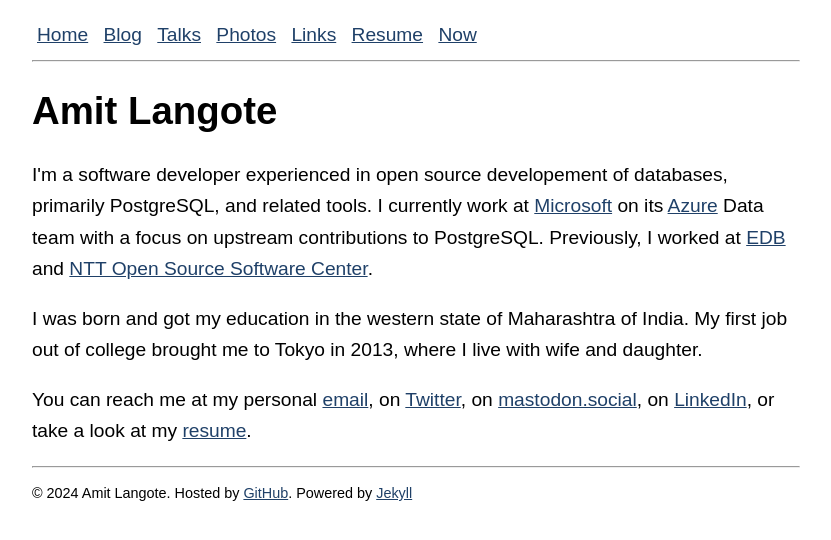
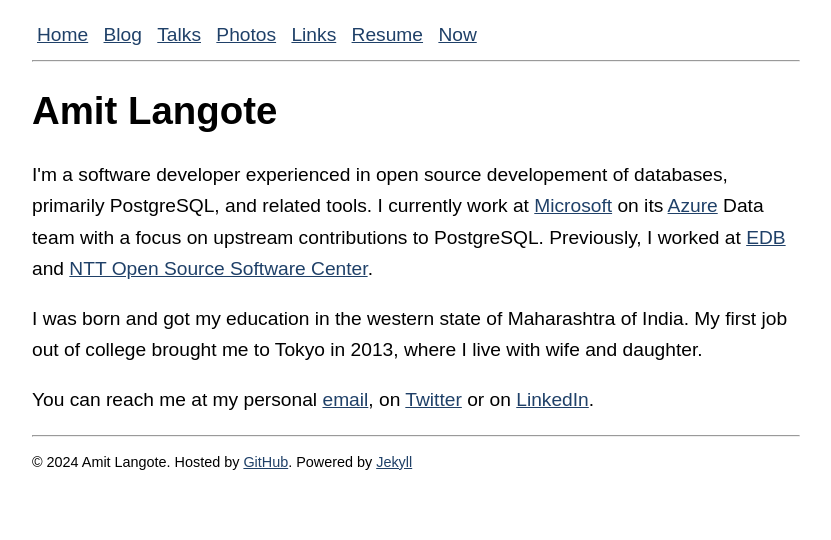
Before and after one commit to amitlan/website, a Jekyll site: the page built from index.md, in a window 1280 px wide. Shown: the top 540 px of the page, without its empty margins (224-1055 px from the left). Built offline with Jekyll 4.4.1, drawn with Linux system fonts in a browser that asks for light colours.

Commit message:
Update index.md

```diff
--- a/index.md
+++ b/index.md
@@ -21,8 +21,5 @@ title: Amit Langote
 
 <p>
   You can reach me at my personal <a href="mailto:amitlangote09@gmail.com">email</a>, on
-  <a href="https://twitter.com/amitlan">Twitter</a>,
-  on <a href="https://mastodon.social/@amitlan">mastodon.social</a>,
-  on <a href="https://linkedin.com/in/amitlan">LinkedIn</a>, or take a look at my
-  <a href="https://s3-ap-northeast-1.amazonaws.com/amitlan.com/files/resume.pdf">resume</a>.
+  <a href="https://twitter.com/amitlan">Twitter</a> or on <a href="https://linkedin.com/in/amitlan">LinkedIn</a>.
 </p>
```
